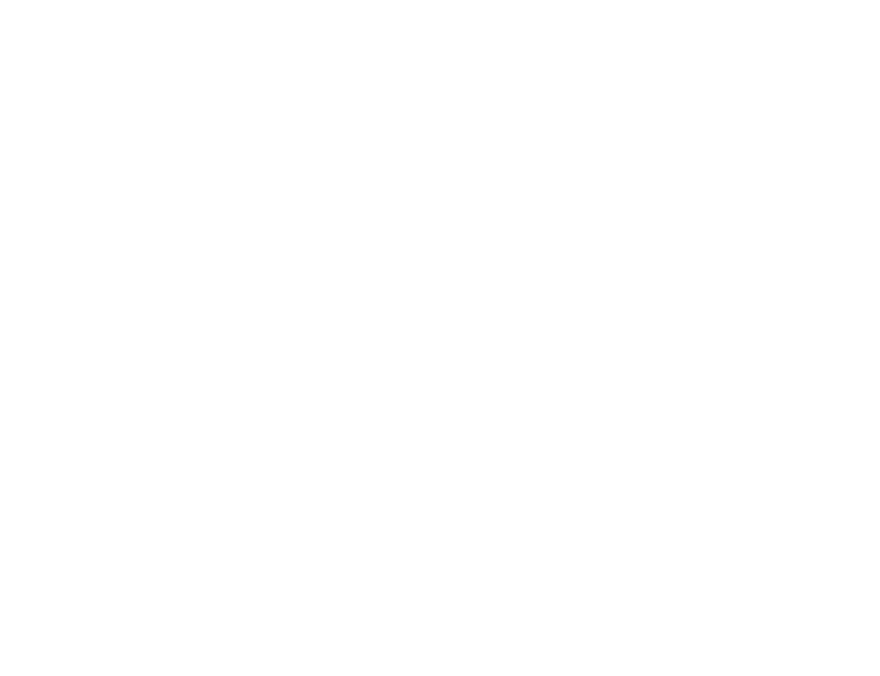
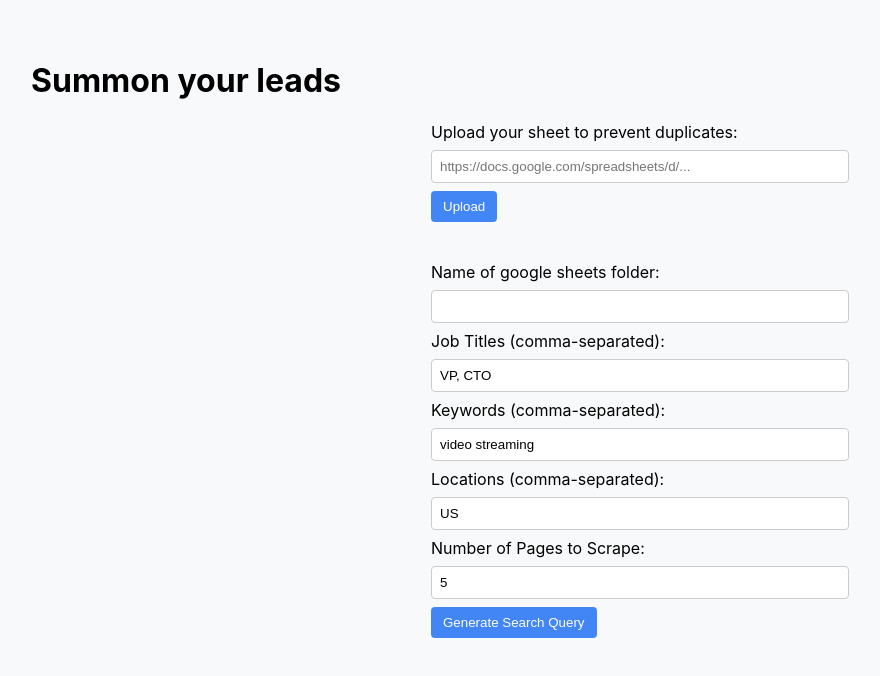
Before and after one commit to matthewhiggins415/undeadleadsfrontend, a React (Create React App) app: page /home in a window 1280 px wide. Before the commit this address had no page. Shown: the top 676 px of the page, without its empty margins (9-889 px from the left). Built offline with nearby package versions, Linux system fonts and the light colour scheme.

Commit message:
frontend goauth2 workin.

```diff
--- a/src/App.js
+++ b/src/App.js
@@ -8,7 +8,7 @@ function App() {
     <Router>
       <Routes>
         <Route path="/login" element={<Login />} />
-        <Route path="/" element={<Home />} />
+        <Route path="/home" element={<Home />} />
       </Routes>
     </Router>
   );
--- /dev/null
+++ b/src/components/ReauthModal/ReauthModal.js
@@ -0,0 +1,63 @@
+// src/components/ReauthModal/ReauthModal.js
+import React from 'react';
+
+const ReauthModal = ({ show, onClose }) => {
+  if (!show) return null;
+
+  const handleReauth = () => {
+    window.location.href = 'http://localhost:5000/api/google/auth'; // kicks off OAuth2 again
+  };
+
+  return (
+    <div style={styles.backdrop}>
+      <div style={styles.modal}>
+        <h2>Session Expired</h2>
+        <p>Your Google authentication expired. Please reconnect to continue.</p>
+        <div style={styles.actions}>
+          <button onClick={handleReauth} style={styles.buttonPrimary}>Reconnect</button>
+          <button onClick={onClose} style={styles.buttonSecondary}>Cancel</button>
+        </div>
+      </div>
+    </div>
+  );
+};
+
+const styles = {
+  backdrop: {
+    position: 'fixed',
+    top: 0, left: 0, right: 0, bottom: 0,
+    background: 'rgba(0,0,0,0.5)',
+    display: 'flex',
+    alignItems: 'center',
+    justifyContent: 'center'
+  },
+  modal: {
+    background: '#fff',
+    borderRadius: '12px',
+    padding: '20px',
+    width: '400px',
+    textAlign: 'center'
+  },
+  actions: {
+    marginTop: '20px',
+    display: 'flex',
+    justifyContent: 'space-between'
+  },
+  buttonPrimary: {
+    background: '#4285F4',
+    color: '#fff',
+    border: 'none',
+    padding: '10px 20px',
+    borderRadius: '8px',
+    cursor: 'pointer'
+  },
+  buttonSecondary: {
+    background: '#e0e0e0',
+    border: 'none',
+    padding: '10px 20px',
+    borderRadius: '8px',
+    cursor: 'pointer'
+  }
+};
+
+export default ReauthModal;
--- a/src/components/UploadForm/UploadForm.js
+++ b/src/components/UploadForm/UploadForm.js
@@ -1,6 +1,6 @@
 import React, { useState } from 'react';
 
-const UploadGoogleSheetForm = ({ onSubmit, setSheetUploaded, setNumOfUploadLeads }) => {
+const UploadGoogleSheetForm = ({ onSubmit, setSheetUploaded, setNumOfUploadLeads, onAuthError }) => {
   const [sheetUrl, setSheetUrl] = useState('');
   const [error, setError] = useState('');
 
@@ -37,6 +37,9 @@ const UploadGoogleSheetForm = ({ onSubmit, setSheetUploaded, setNumOfUploadLeads
         if (data.success === true) {
           setSheetUploaded(data.sheetUrl)
           setNumOfUploadLeads(data.data.rows.length)
+        } else if (data.error === 'NOT_AUTHENTICATED') {
+          onAuthError(); // 🔑 triggers modal in Home.js
+          return;
         }
 
       }
--- a/src/pages/Home/Home.js
+++ b/src/pages/Home/Home.js
@@ -3,17 +3,23 @@ import { Container } from './Home.styles';
 import SearchForm from '../../components/SearchForm/SearchForm';
 import UploadGoogleSheetForm from '../../components/UploadForm/UploadForm';
 import RemoveUpload from '../../components/RemoveUpload/RemoveUpload';
+import ReauthModal from '../../components/ReauthModal/ReauthModal';
 
 const Home = () => {
   const [sheetUploaded, setSheetUploaded] = useState('');
   const [numOfUploadLeads, setNumOfUploadLeads] = useState(0);
+  const [showReauthModal, setShowReauthModal] = useState(false);
 
   return (
     <Container>
       <h1>Summon your leads</h1>
 
       {!sheetUploaded && (
-        <UploadGoogleSheetForm setSheetUploaded={setSheetUploaded} setNumOfUploadLeads={setNumOfUploadLeads} />
+        <UploadGoogleSheetForm
+          setSheetUploaded={setSheetUploaded}
+          setNumOfUploadLeads={setNumOfUploadLeads}
+          onAuthError={() => setShowReauthModal(true)} // pass handler
+        />
       )}
 
       {sheetUploaded && (
@@ -21,6 +27,11 @@ const Home = () => {
       )}
 
       <SearchForm />
+
+      <ReauthModal
+        show={showReauthModal}
+        onClose={() => setShowReauthModal(false)}
+      />
     </Container>
   )
 }
```
